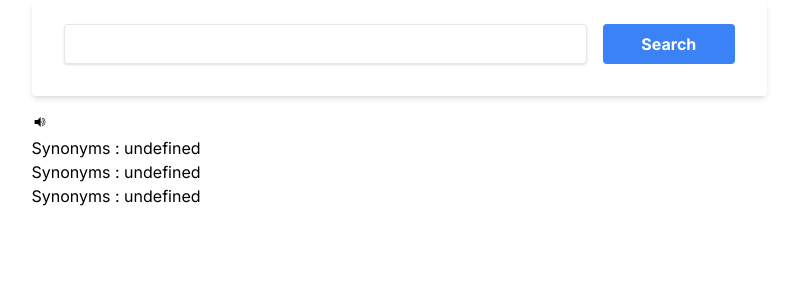
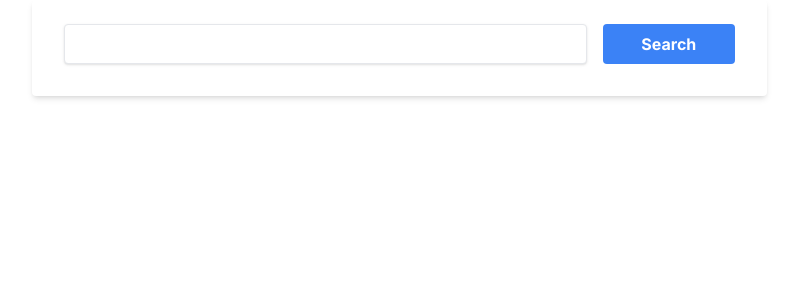
Before and after one commit to surajsht/dictionary, a Next.js app: page / in a window 1280 px wide. Shown: the top 300 px of the page, without its empty margins (241-1038 px from the left). Built offline with nearby package versions, Linux system fonts and the light colour scheme.

Commit message:
working on displaying sarch result in ui

```diff
--- a/src/app/Context/Context.jsx
+++ b/src/app/Context/Context.jsx
@@ -6,8 +6,9 @@ let GlobalContext = createContext();
 
 const Context = ({ children }) => {
   let [searchResult, setSearchResult] = useState([]);
+  let [loading, setLoading] = useState(false);
 
-  const contextValue = { searchResult, setSearchResult };
+  const contextValue = { searchResult, setSearchResult, loading, setLoading };
 
   return (
     <GlobalContext.Provider value={contextValue}>
--- a/src/app/Search/Search.jsx
+++ b/src/app/Search/Search.jsx
@@ -6,15 +6,17 @@ import { CustomContext } from "../Context/Context";
 const Search = () => {
   let [searchValue, setSearchValue] = useState("");
 
-  let { setSearchResult } = CustomContext();
+  let { setSearchResult, setLoading } = CustomContext();
 
   const url = "https://api.dictionaryapi.dev/api/v2/entries/en/";
 
   const SearchWord = async () => {
     try {
-      const resp = await fetch(`${url}${searchValue}`);
+      console.log(`${url}${searchValue}`);
+      const resp = await fetch(`${url}${searchValue}`, { cache: "no-store" });
       const data = await resp.json();
       setSearchResult(data);
+      setLoading(true);
     } catch (e) {
       console.error(e);
     }
--- a/src/app/result/Result.jsx
+++ b/src/app/result/Result.jsx
@@ -5,7 +5,7 @@ import { CustomContext } from "../Context/Context";
 import { GiSpeaker } from "react-icons/gi";
 
 const Result = () => {
-  let { searchResult } = CustomContext();
+  let { loading, searchResult } = CustomContext();
   let audioRef = createRef();
 
   let playAudio = () => {
@@ -14,6 +14,8 @@ const Result = () => {
 
   return (
     <div className="container">
+      {loading ? (
+        <div>
           <div>
             <div>
               <h2> {searchResult[0]?.word} </h2>
@@ -86,6 +88,8 @@ const Result = () => {
             </div>
           </div>
         </div>
+      ) : null}
+    </div>
   );
 };
 
```
Lines whose indentation alone changed are shown as unchanged.
